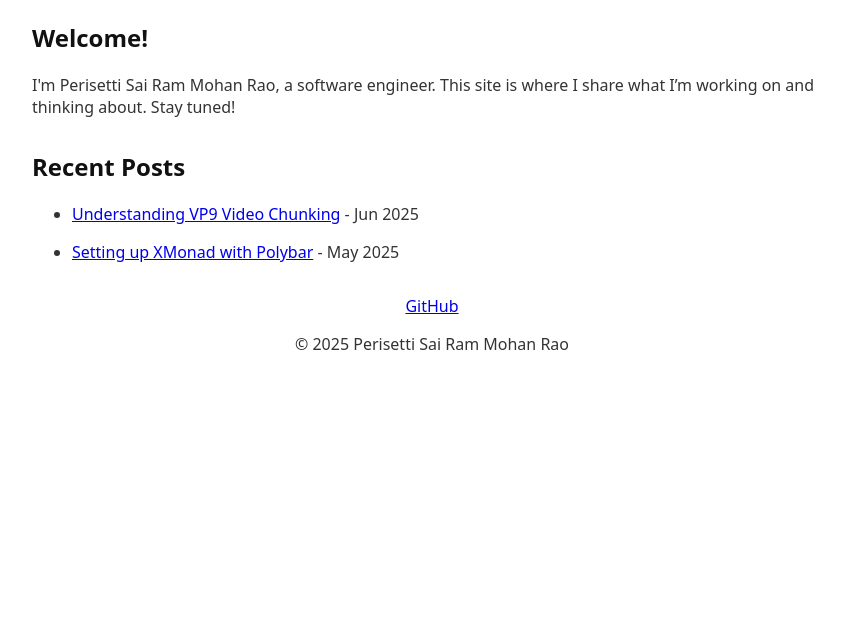
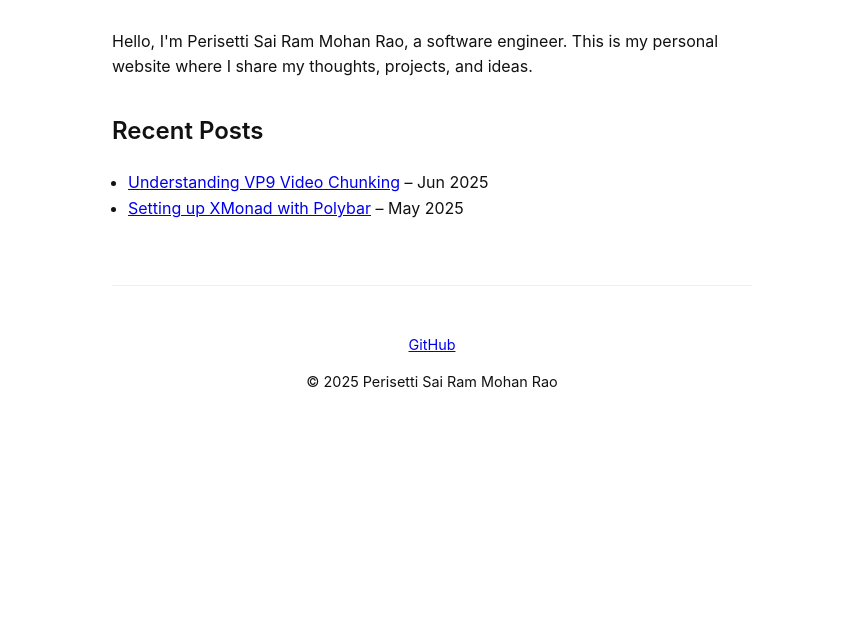
Before and after one commit to psairammohan/psairammohan.github.io, a plain HTML site: page index.html in a window 1280 px wide. Shown: the part 183-800 px from the top of the page, without its empty margins (208-1052 px from the left). Drawn offline with Linux system fonts and the light colour scheme.

Commit message:
change layout

```diff
--- a/index.html
+++ b/index.html
@@ -1,22 +1,52 @@
 <!DOCTYPE html>
 <html lang="en">
 <head>
-  <meta charset="UTF-8" />
-  <meta name="viewport" content="width=device-width, initial-scale=1.0" />
-  <title>Perisetti Sai Ram Mohan Rao – Software Engineer</title>
+  <meta charset="UTF-8">
+  <meta name="viewport" content="width=device-width, initial-scale=1">
+  <title>Perisetti Sai Ram Mohan Rao</title>
   <style>
-    body { font-family: system-ui, sans-serif; max-width: 800px; margin: auto; padding: 1rem; color: #333; }
-    header, footer { text-align: center; margin: 2rem 0; }
-    nav a { margin: 0 1rem; text-decoration: none; color: #555; }
-    section { margin-bottom: 2rem; }
-    h1, h2, h3 { color: #111; }
-    .post-list li, .project-list li { margin-bottom: 1rem; }
+    body {
+      font-family: -apple-system, BlinkMacSystemFont, "Segoe UI", Roboto, Oxygen, Ubuntu, Cantarell, "Open Sans", "Helvetica Neue", sans-serif;
+      background-color: #fff;
+      color: #111;
+      max-width: 640px;
+      margin: 40px auto;
+      padding: 0 20px;
+      line-height: 1.6;
+    }
+    h1, h2, h3 {
+      font-weight: 600;
+      margin-top: 2rem;
+    }
+    nav {
+      margin-bottom: 2rem;
+    }
+    nav a {
+      margin-right: 20px;
+      text-decoration: none;
+      color: #0366d6;
+    }
+    a:hover {
+      text-decoration: underline;
+    }
+    footer {
+      margin-top: 4rem;
+      border-top: 1px solid #eee;
+      padding-top: 2rem;
+      font-size: 0.9rem;
+      text-align: center;
+    }
+    ul {
+      padding-left: 1rem;
+    }
   </style>
 </head>
 <body>
   <header>
     <h1>Perisetti Sai Ram Mohan Rao</h1>
     <p>Software Engineer</p>
+  </header>
+
   <nav>
     <a href="index.html">Home</a>
     <a href="about.html">About</a>
@@ -24,21 +54,15 @@
     <a href="blog.html">Blog</a>
     <a href="contact.html">Contact</a>
   </nav>
-  </header>
 
   <main>
-    <section>
-      <h2>Welcome!</h2>
-      <p>I'm Perisetti Sai Ram Mohan Rao, a software engineer. This site is where I share what I’m working on and thinking about. Stay tuned!</p>
-    </section>
+    <p>Hello, I'm Perisetti Sai Ram Mohan Rao, a software engineer. This is my personal website where I share my thoughts, projects, and ideas.</p>
 
-    <section>
     <h2>Recent Posts</h2>
-      <ul class="post-list">
-        <li><a href="#">Understanding VP9 Video Chunking</a> <span>- Jun 2025</span></li>
-        <li><a href="#">Setting up XMonad with Polybar</a> <span>- May 2025</span></li>
+    <ul>
+      <li><a href="#">Understanding VP9 Video Chunking</a> – Jun 2025</li>
+      <li><a href="#">Setting up XMonad with Polybar</a> – May 2025</li>
     </ul>
-    </section>
   </main>
 
   <footer>
```
Lines whose indentation alone changed are shown as unchanged.
